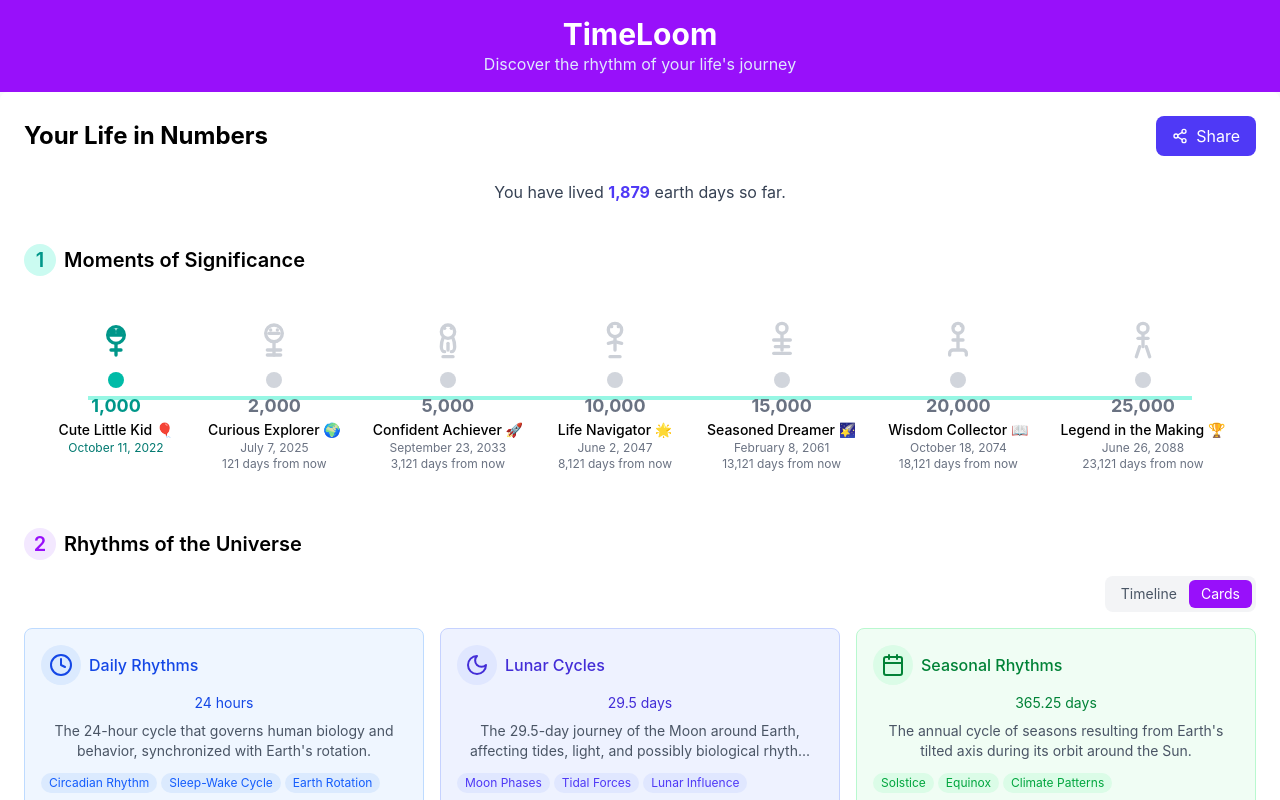
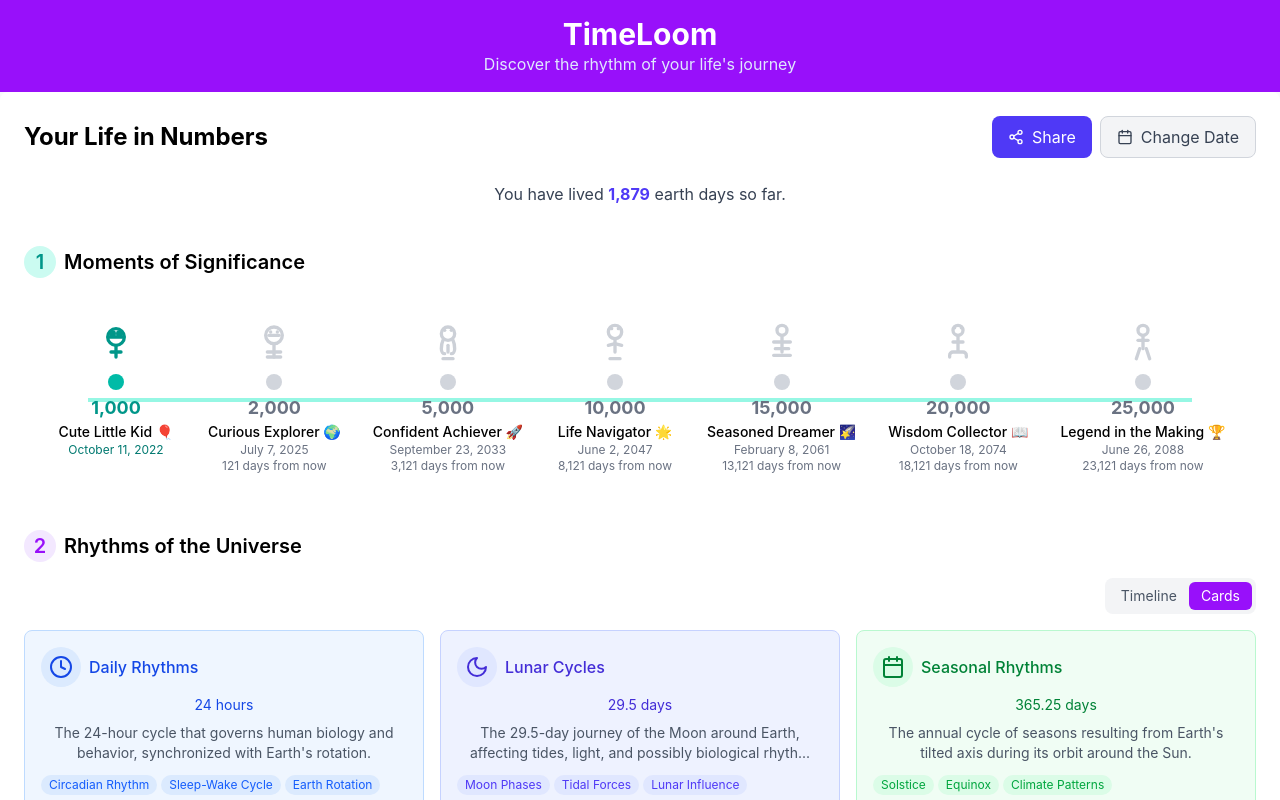
Before and after one commit to Aditya-Thakur/timeloom, a React (Vite) app: page / in a window 1280 px wide. Both pictures are taken after typing "2020-01-15" into the empty fields and a click on the button "Discover My Milestones". Shown: the top 800 px of the page. Built offline with nearby package versions, Linux system fonts and the light colour scheme.

Commit message:
saves the DOBs in local storage

```diff
--- a/src/components/DateEntryForm.tsx
+++ b/src/components/DateEntryForm.tsx
@@ -4,9 +4,10 @@ import { Calendar } from 'lucide-react';
 
 interface DateEntryFormProps {
   onSubmit: (dateOfBirth: string) => void;
+  isChangingDOB?: boolean;
 }
 
-const DateEntryForm: React.FC<DateEntryFormProps> = ({ onSubmit }) => {
+const DateEntryForm: React.FC<DateEntryFormProps> = ({ onSubmit, isChangingDOB = false }) => {
   const [dateOfBirth, setDateOfBirth] = useState<string>('');
   const [isValid, setIsValid] = useState<boolean>(true);
   const [errorMessage, setErrorMessage] = useState<string>('');
@@ -45,11 +46,13 @@ const DateEntryForm: React.FC<DateEntryFormProps> = ({ onSubmit }) => {
       <div className="flex justify-center mb-6">
         <Calendar className="h-12 w-12 text-indigo-500" />
       </div>
-      <h2 className="text-2xl font-bold text-center mb-6">Begin Your Timeline Journey</h2>
+      <h2 className="text-2xl font-bold text-center mb-6">
+        {isChangingDOB ? "Update Your Timeline" : "Begin Your Timeline Journey"}
+      </h2>
       <form onSubmit={handleSubmit}>
         <div className="mb-4">
           <label className="block text-gray-700 mb-2" htmlFor="dob">
-            When were you born?
+            {isChangingDOB ? "Select a new date of birth:" : "When were you born?"}
           </label>
           <input
             type="date"
@@ -67,11 +70,10 @@ const DateEntryForm: React.FC<DateEntryFormProps> = ({ onSubmit }) => {
           type="submit"
           className="w-full bg-indigo-600 text-white py-3 px-4 rounded-lg hover:bg-indigo-700 transition duration-200"
         >
-          Discover My Milestones
+          {isChangingDOB ? "Update My Milestones" : "Discover My Milestones"}
         </button>
       </form>
     </div>
-
   );
 };
 
--- a/src/components/MilestonesDisplay.tsx
+++ b/src/components/MilestonesDisplay.tsx
@@ -1,6 +1,6 @@
 // MilestonesDisplay.tsx
 import React from 'react';
-import { Share2 } from 'lucide-react';
+import { Share2, Calendar } from 'lucide-react';
 import { MilestonesData } from './types';
 import LifeJourneyTimeline from './LifeJourneyTimeline';
 import RhythmsOfUniverseTimeline from './RhythmsOfUniverseTimeline';
@@ -8,9 +8,10 @@ import { rhythmMilestones } from './constants';
 
 interface MilestonesDisplayProps {
   milestones: MilestonesData;
+  onChangeDOB: () => void;
 }
 
-const MilestonesDisplay: React.FC<MilestonesDisplayProps> = ({ milestones }) => {
+const MilestonesDisplay: React.FC<MilestonesDisplayProps> = ({ milestones, onChangeDOB }) => {
   // Generate shareable image (simulated)
   const generateShareableImage = (): void => {
     alert("Image generated! In a real implementation, this would create a downloadable image of your milestones.");
@@ -28,6 +29,13 @@ const MilestonesDisplay: React.FC<MilestonesDisplayProps> = ({ milestones }) =>
             >
               <Share2 className="h-4 w-4 mr-2" />
               Share
+            </button>
+            <button
+              onClick={onChangeDOB}
+              className="flex items-center bg-gray-100 text-gray-700 py-2 px-4 rounded-lg hover:bg-gray-200 transition duration-200 border border-gray-300"
+            >
+              <Calendar className="h-4 w-4 mr-2" />
+              Change Date
             </button>
           </div>
         </div>
--- a/src/components/TimeLoom.tsx
+++ b/src/components/TimeLoom.tsx
@@ -1,5 +1,5 @@
 // TimeLoom.tsx
-import React, { useState } from 'react';
+import React, { useState, useEffect } from 'react';
 import Header from './Header';
 import Footer from './Footer';
 import DateEntryForm from './DateEntryForm';
@@ -14,10 +14,34 @@ const TimeLoom: React.FC = () => {
   const [isLoading, setIsLoading] = useState<boolean>(false);
   const [milestones, setMilestones] = useState<MilestonesData | null>(null);
   const [showEasterEgg, setShowEasterEgg] = useState<boolean>(false);
+  const [isChangingDOB, setIsChangingDOB] = useState<boolean>(false);
+
+  // Check for saved DOB on component mount
+  useEffect(() => {
+    const savedDOBs = localStorage.getItem('userDOBHistory');
+    if (savedDOBs) {
+      const parsedDOBs = JSON.parse(savedDOBs);
+      if (parsedDOBs.length > 0) {
+        // Auto-submit with the last saved DOB
+        handleSubmit(parsedDOBs[parsedDOBs.length - 1]);
+      }
+    }
+  }, []);
 
   // Handle form submission
   const handleSubmit = (dob: string): void => {
     setIsLoading(true);
+    setIsChangingDOB(false);
+
+    // Save DOB to local storage
+    const savedDOBs = localStorage.getItem('userDOBHistory');
+    const dobHistory = savedDOBs ? JSON.parse(savedDOBs) : [];
+
+    // Add new DOB if it's different from the last one
+    if (dobHistory.length === 0 || dobHistory[dobHistory.length - 1] !== dob) {
+      dobHistory.push(dob);
+      localStorage.setItem('userDOBHistory', JSON.stringify(dobHistory));
+    }
 
     // Simulate calculation time for better UX
     setTimeout(() => {
@@ -36,25 +60,37 @@ const TimeLoom: React.FC = () => {
     }, 2000);
   };
 
+  // Handle change DOB request
+  const handleChangeDOB = (): void => {
+    setIsChangingDOB(true);
+    setMilestones(null);
+  };
+
   return (
     <div className="min-h-screen bg-gray-50 flex flex-col items-center w-full">
       <Header />
 
-      {!milestones && !isLoading && (
-      <DateEntryForm onSubmit={handleSubmit} />
+      {(!milestones || isChangingDOB) && !isLoading && (
+        <DateEntryForm
+          onSubmit={handleSubmit}
+          isChangingDOB={isChangingDOB}
+        />
       )}
 
       {isLoading && (
-      <LoadingScreen loadingFacts={LOADING_FACTS} />
+        <LoadingScreen loadingFacts={LOADING_FACTS} />
       )}
 
-      {milestones && !isLoading && (
-      <MilestonesDisplay milestones={milestones} />
+      {milestones && !isLoading && !isChangingDOB && (
+        <MilestonesDisplay
+          milestones={milestones}
+          onChangeDOB={handleChangeDOB}
+        />
       )}
 
       <EasterEggModal
-      show={showEasterEgg}
-      onClose={() => setShowEasterEgg(false)}
+        show={showEasterEgg}
+        onClose={() => setShowEasterEgg(false)}
       />
 
       <Footer />
```
